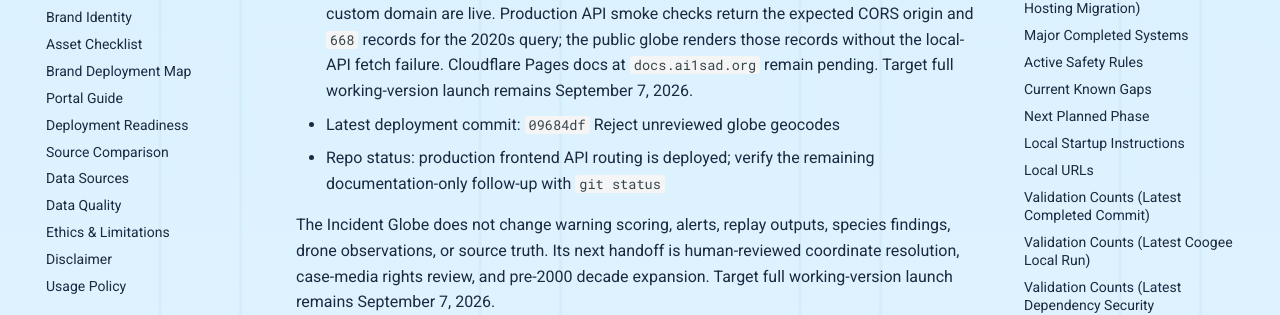
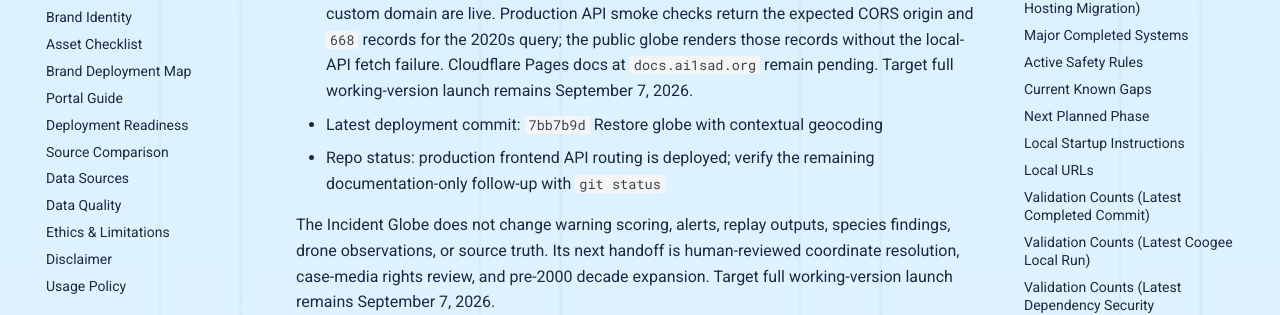
Before and after one commit to Jride-Dev/AI1SAD, an MkDocs documentation site: the page built from docs/PROJECT_STATUS.md, in a window 1280 px wide and 900 px high, scrolled down 777 px. Shown: the part 145-460 px from the top of the window. Built offline with MkDocs 1.6.1 and Material for MkDocs 9.7.7, drawn with Linux system fonts in a browser that asks for light colours; comment, search, counter and statistics services are not loaded.

Commit message:
Document contextual globe deployment

```diff
--- a/docs/PROJECT_STATUS.md
+++ b/docs/PROJECT_STATUS.md
@@ -10,7 +10,7 @@
 - Latest bounded source addition: Hal's Sharks Happen workbook imported as `864` private, attributed source records with duplicate comparison and separate Mongo persistence; no automatic merge or registry promotion
 - Latest local product view: the 2000-2026 Incident Globe presents `3,398` deduplicated, source-attributed records with decade, outcome, and Provoked/Unprovoked filters. `1,927` records have validated map points and `1,471` remain unplotted. The mapped total includes `452` source coordinates and `1,475` contextual CSV2GEO results that passed relevance, country-boundary, and 25 km coastline checks. The projection excludes `174` explicit invalid/no-shark-involvement rows, attaches `96` reviewed exact Sharks Happen matches, and retains `326` standalone Sharks Happen records.
 - Deployment status: the Cloudflare Workers Static Assets frontend, Incident Globe, apex/`www` DNS, TLS, Email Routing, Render API, MongoDB Atlas connection, and `api.ai1sad.org` custom domain are live. Production API smoke checks return the expected CORS origin and `668` records for the 2020s query; the public globe renders those records without the local-API fetch failure. Cloudflare Pages docs at `docs.ai1sad.org` remain pending. Target full working-version launch remains September 7, 2026.
-- Latest deployment commit: `09684df` Reject unreviewed globe geocodes
+- Latest deployment commit: `7bb7b9d` Restore globe with contextual geocoding
 - Repo status: production frontend API routing is deployed; verify the remaining documentation-only follow-up with `git status`
 
 The Incident Globe does not change warning scoring, alerts, replay outputs, species findings, drone observations, or source truth. Its next handoff is human-reviewed coordinate resolution, case-media rights review, and pre-2000 decade expansion. Target full working-version launch remains September 7, 2026.
```
Also changed, not shown: docs/INCIDENT_GLOBE.md (+1 -0 lines).
